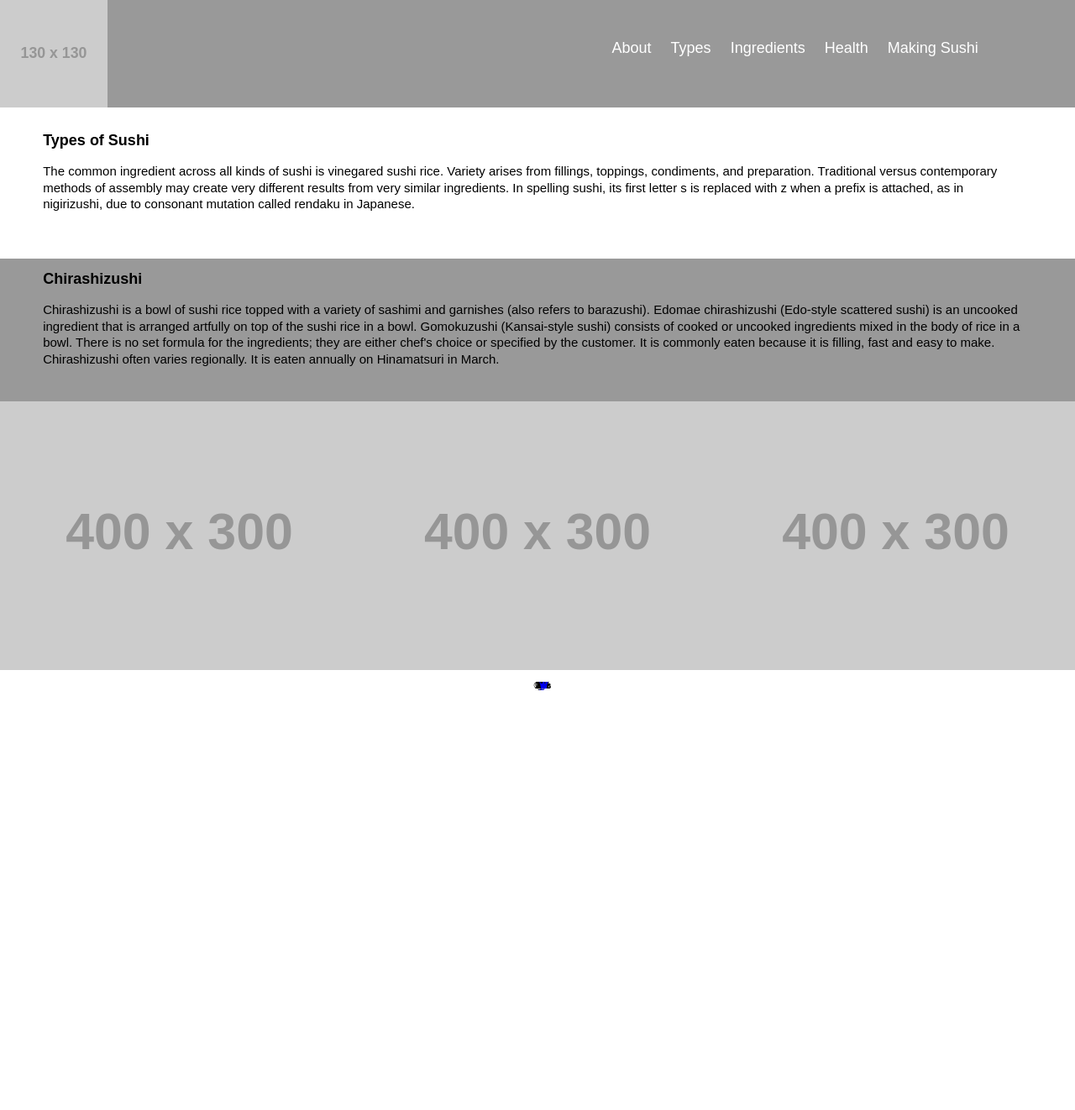
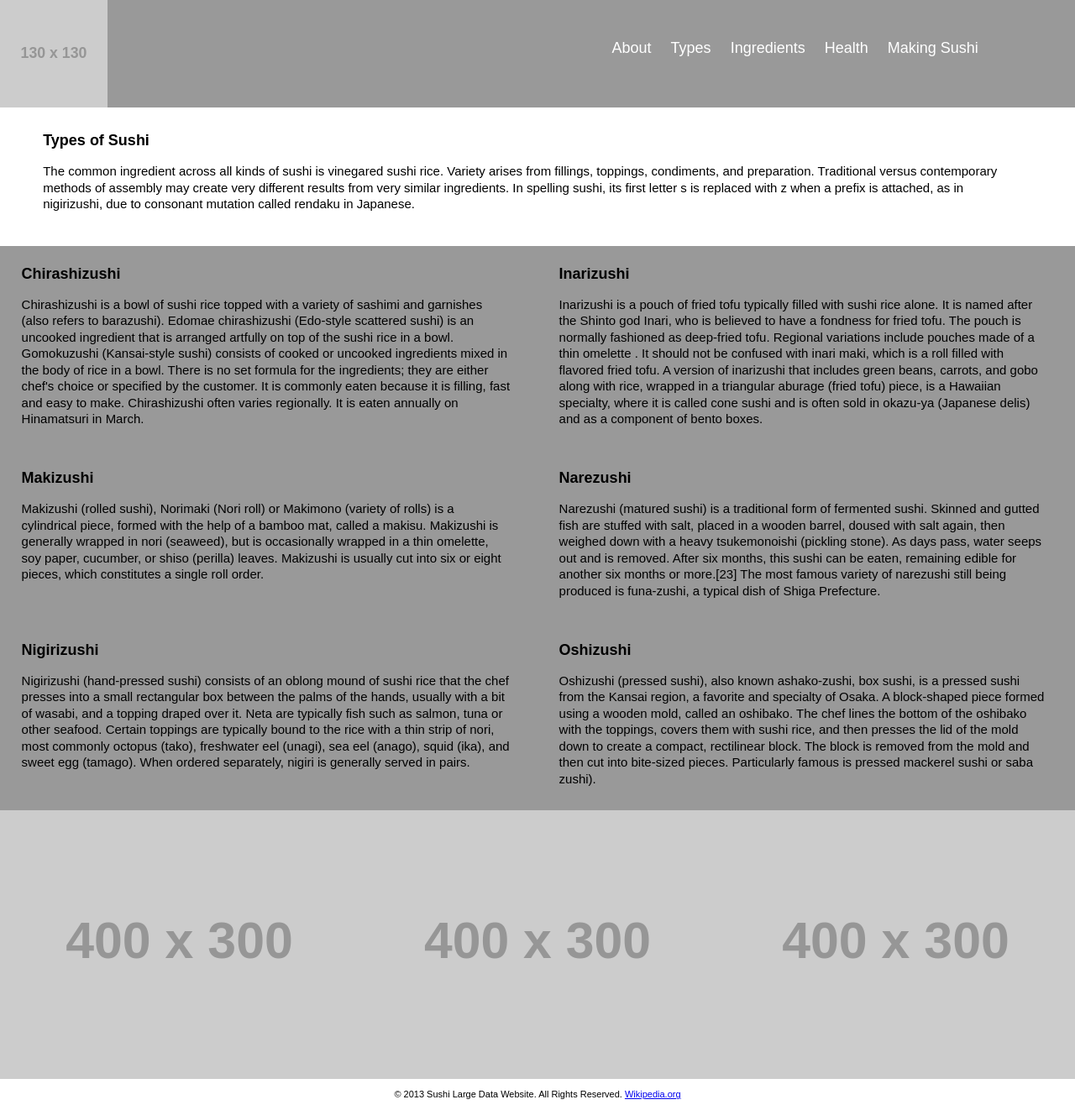
Before and after one commit to voss0004/large-data-website, a Jekyll site: the page built from types.html, in a window 1280 px wide. Shown: the whole page at 84% size. Built offline with Jekyll 4.4.1, drawn with Linux system fonts in a browser that asks for light colours; Markdown is read by kramdown in place of the engine named in the settings; before the commit the page ends 900 px from its top, so only the background shows below that.

Commit message:
Edited types.html

```diff
--- a/_includes/css/grid.css
+++ b/_includes/css/grid.css
@@ -153,6 +153,7 @@
    .unit-l-1-10 {
     width: 10%;
   }
+
   h2 {
 	font-size:18px;
 	padding-left: 4%;
--- a/types.html
+++ b/types.html
@@ -13,12 +13,50 @@
 
 <div class="grid grid-background">
 
-		<div class="unit unit-s-1 unit-m-1 unit-l-1 grid-background">
+		<div class="unit unit-s-1 unit-m-1-2 unit-l-1-2 grid-background">
 			<h2>Chirashizushi</h2>
 			<div class="paragraph grid-background">
 				<p>Chirashizushi is a bowl of sushi rice topped with a variety of sashimi and garnishes (also refers to barazushi). Edomae chirashizushi (Edo-style scattered sushi) is an uncooked ingredient that is arranged artfully on top of the sushi rice in a bowl. Gomokuzushi (Kansai-style sushi) consists of cooked or uncooked ingredients mixed in the body of rice in a bowl. There is no set formula for the ingredients; they are either chef's choice or specified by the customer. It is commonly eaten because it is filling, fast and easy to make. Chirashizushi often varies regionally. It is eaten annually on Hinamatsuri in March.</p>
 			</div>
 		</div>
+
+		<div class="unit unit-s-1 unit-m-1-2 unit-l-1-2 grid-background">
+			<h2>Inarizushi</h2>
+			<div class="paragraph grid-background">
+				<p>Inarizushi is a pouch of fried tofu typically filled with sushi rice alone. It is named after the Shinto god Inari, who is believed to have a fondness for fried tofu. The pouch is normally fashioned as deep-fried tofu. Regional variations include pouches made of a thin omelette . It should not be confused with inari maki, which is a roll filled with flavored fried tofu. A version of inarizushi that includes green beans, carrots, and gobo along with rice, wrapped in a triangular aburage (fried tofu) piece, is a Hawaiian specialty, where it is called cone sushi and is often sold in okazu-ya (Japanese delis) and as a component of bento boxes.</p>
+			</div>
+		</div>
+
+		<div class="unit unit-s-1 unit-m-1-2 unit-l-1-2 grid-background">
+			<h2>Makizushi</h2>
+			<div class="paragraph grid-background">
+				<p>Makizushi (rolled sushi), Norimaki (Nori roll) or Makimono (variety of rolls) is a cylindrical piece, formed with the help of a bamboo mat, called a makisu. Makizushi is generally wrapped in nori (seaweed), but is occasionally wrapped in a thin omelette, soy paper, cucumber, or shiso (perilla) leaves. Makizushi is usually cut into six or eight pieces, which constitutes a single roll order.</p>
+			</div>
+		</div>
+
+		<div class="unit unit-s-1 unit-m-1-2 unit-l-1-2 grid-background">
+			<h2>Narezushi</h2>
+			<div class="paragraph grid-background">
+				<p>Narezushi (matured sushi) is a traditional form of fermented sushi. Skinned and gutted fish are stuffed with salt, placed in a wooden barrel, doused with salt again, then weighed down with a heavy tsukemonoishi (pickling stone). As days pass, water seeps out and is removed. After six months, this sushi can be eaten, remaining edible for another six months or more.[23] The most famous variety of narezushi still being produced is funa-zushi, a typical dish of Shiga Prefecture.</p>
+			</div>
+		</div>
+
+		<div class="unit unit-s-1 unit-m-1-2 unit-l-1-2 grid-background">
+			<h2>Nigirizushi</h2>
+			<div class="paragraph grid-background">
+				<p>Nigirizushi (hand-pressed sushi) consists of an oblong mound of sushi rice that the chef presses into a small rectangular box between the palms of the hands, usually with a bit of wasabi, and a topping  draped over it. Neta are typically fish such as salmon, tuna or other seafood. Certain toppings are typically bound to the rice with a thin strip of nori, most commonly octopus (tako), freshwater eel (unagi), sea eel (anago), squid (ika), and sweet egg (tamago). When ordered separately, nigiri is generally served in pairs.</p>
+			</div>
+		</div>
+
+
+		<div class="unit unit-s-1 unit-m-1-2 unit-l-1-2 grid-background">
+			<h2>Oshizushi</h2>
+			<div class="paragraph grid-background">
+				<p>Oshizushi (pressed sushi), also known ashako-zushi, box sushi, is a pressed sushi from the Kansai region, a favorite and specialty of Osaka. A block-shaped piece formed using a wooden mold, called an oshibako. The chef lines the bottom of the oshibako with the toppings, covers them with sushi rice, and then presses the lid of the mold down to create a compact, rectilinear block. The block is removed from the mold and then cut into bite-sized pieces. Particularly famous is pressed mackerel sushi or saba zushi).</p>
+			</div>
+		</div>
+</div>
+
 
 
 
```
